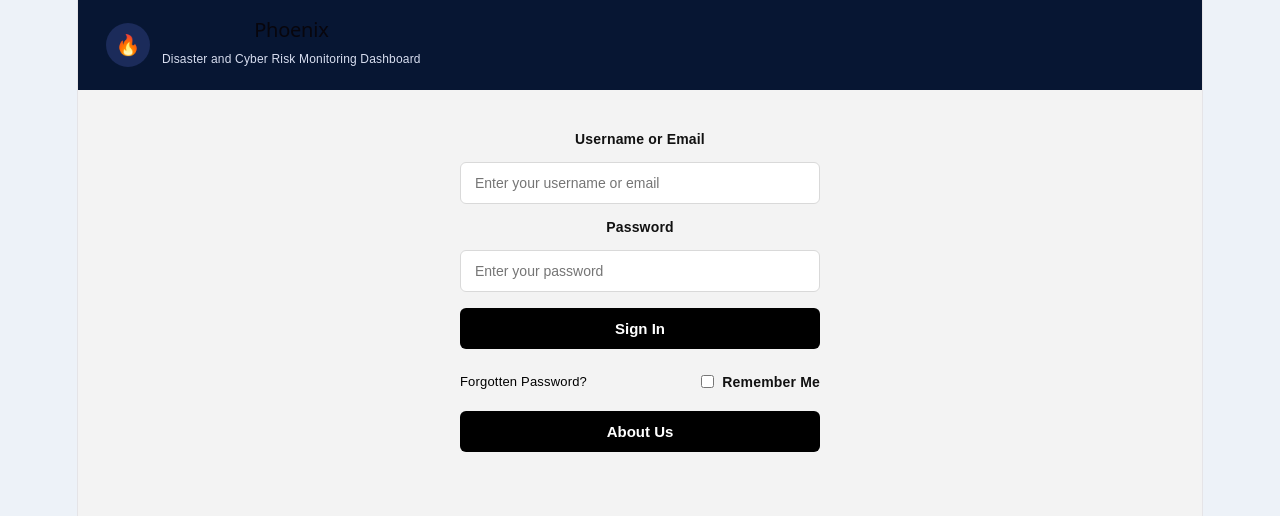
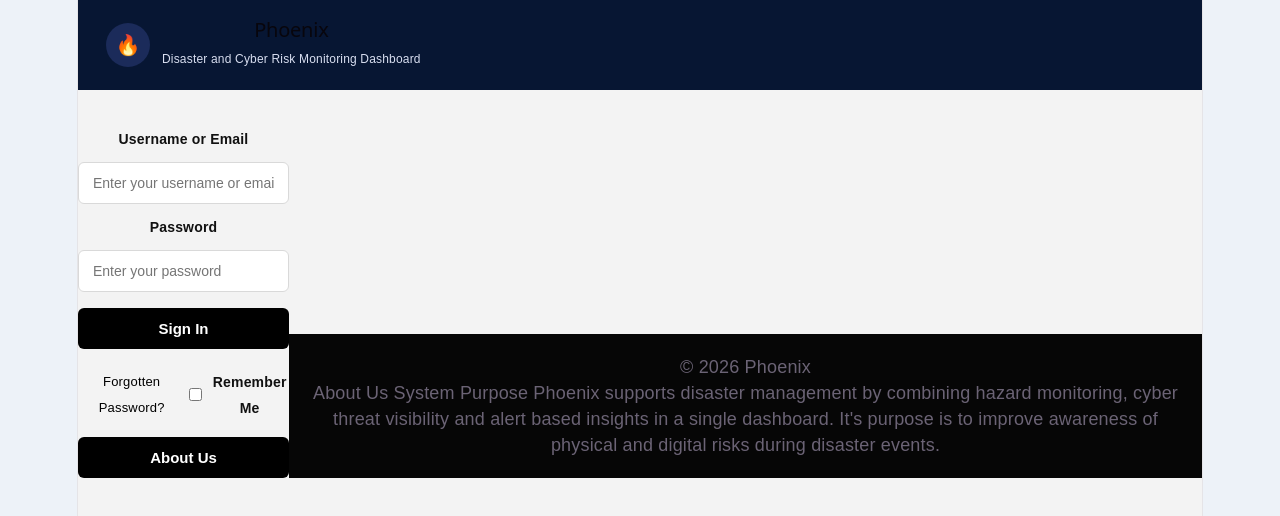
Before and after one commit to Hardhat-Enterprises/Phoenix, a React app in the folder frontend/frontend/: page / in a window 1280 px wide. Shown: the top 516 px of the page. Built offline with nearby package versions, Linux system fonts and the light colour scheme; the HTML template or start-up script is replaced by a standard one.

Commit message:
updated footer

```diff
--- a/frontend/frontend/src/App.jsx
+++ b/frontend/frontend/src/App.jsx
@@ -3,6 +3,7 @@ import LoginForm from "./components/LoginForm";
 import "./App.css";
 import AboutUs from "./AboutUs";
 import Sidebar from "./components/Sidebar";
+import Footer from "./components/Footer";
 
 function App() {
   const [page, setPage] = useState("login");
@@ -50,7 +51,9 @@ function App() {
             <AboutUs />
           </div>
         )}
+      <Footer />
       </div>
+
     </div>
   );
 }
--- a/frontend/frontend/src/components/footer.jsx
+++ b/frontend/frontend/src/components/footer.jsx
@@ -2,13 +2,17 @@ import React from 'react';
 
 const Footer = () => {
   return (
-    <footer className="footer">
-      <div className="footer-content">
+    <footer style={{
+      textAlign: 'center',
+      padding: '20px',
+      backgroundColor: '#060606ff',
+      marginTop: 'auto' // Helps keep it at the bottom
+    }}>
         <p>&copy; {new Date().getFullYear()} Phoenix</p>
-        <ul className="footer-links">
-          <Link to ="/AboutUs">About Us System Purpose Phoenix supports disaster management by combining hazard monitoring, cyber threat visibility and alert based insights in a single dashboard. It's purpose is to improve awareness of physical and digital risks during disaster events.</Link>
-          </ul>
-      </div>
+        <div className="footer-links">
+          <p>About Us System Purpose Phoenix supports disaster management by combining hazard monitoring, cyber threat visibility and alert based insights in a single dashboard. It's purpose is to improve awareness of physical and digital risks during disaster events.</p>
+        </div>
+
     </footer>
   );
 };
```
